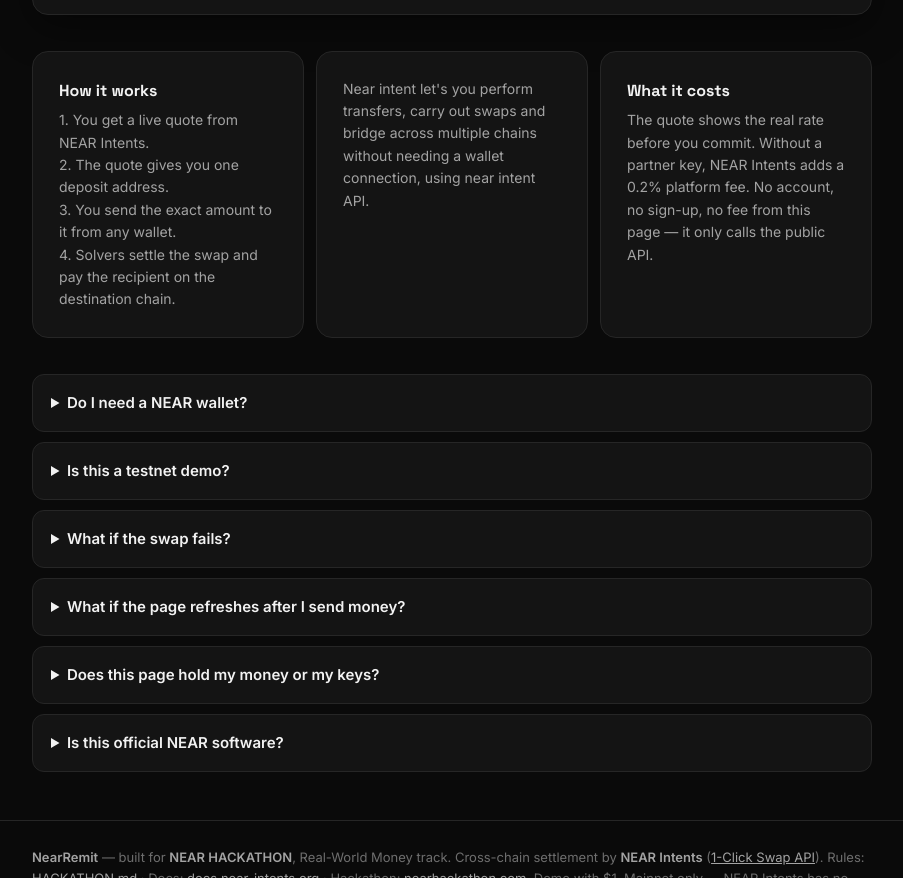
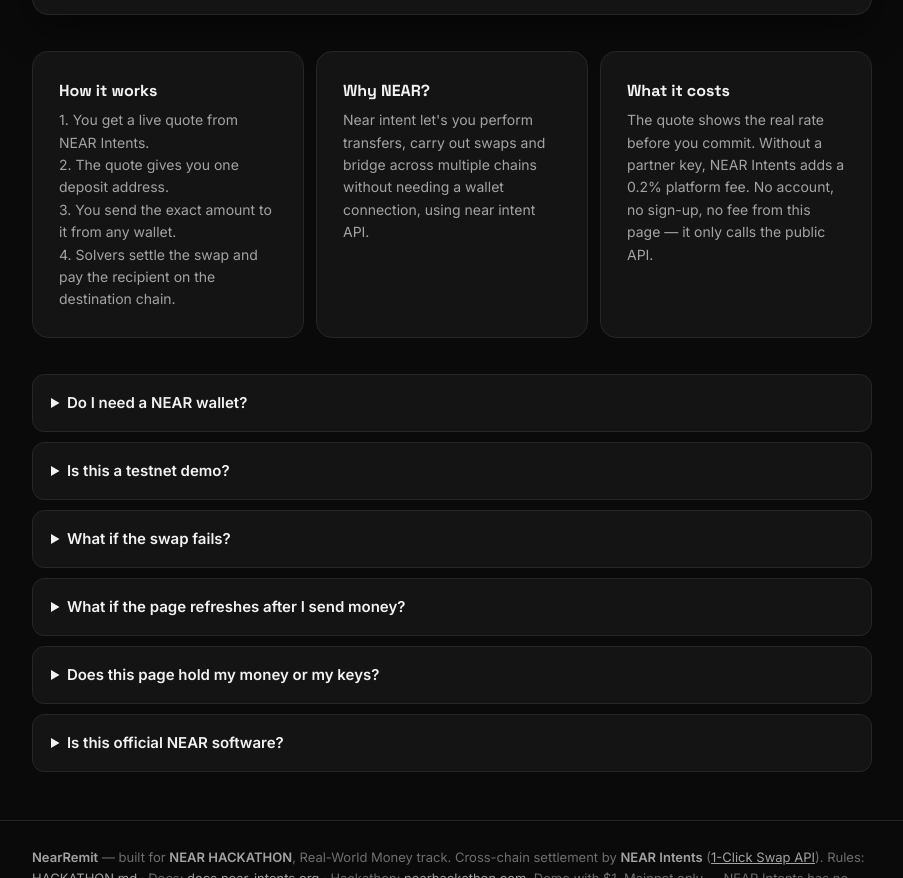
Before and after one commit to mrcruz002/near-remit, a plain HTML site: page index.html in a window 1280 px wide. Shown: the part 1586-2464 px from the top of the page, without its empty margins (188-1091 px from the left). Drawn offline with Linux system fonts and the light colour scheme; no server answers.

Commit message:
Restore the Why NEAR heading in bold above the new text

```diff
--- a/index.html
+++ b/index.html
@@ -239,6 +239,7 @@
       <p>1. You get a live quote from NEAR Intents.<br>2. The quote gives you one deposit address.<br>3. You send the exact amount to it from any wallet.<br>4. Solvers settle the swap and pay the recipient on the destination chain.</p>
     </div>
     <div class="card">
+      <h3>Why NEAR?</h3>
       <p>Near intent let's you perform transfers, carry out swaps and bridge across multiple chains without needing a wallet connection, using near intent API.</p>
     </div>
     <div class="card">
```
